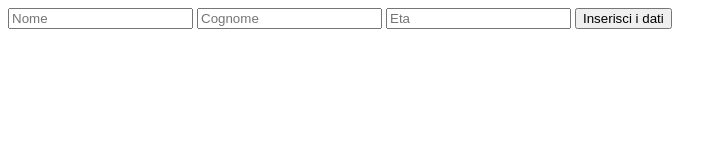
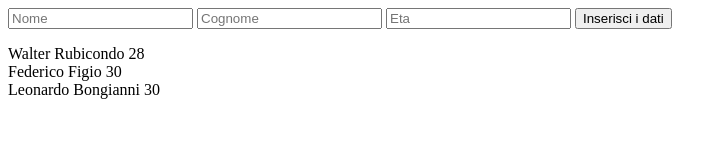
Before and after one commit to roy-naim/js-oggetti-studenti, a plain HTML site: page index.html in a window 1280 px wide. Both pictures are taken after a click on the button "Inserisci i dati". Shown: the whole page, without its empty margins (0-727 px from the left). Drawn offline with nearby package versions, Linux system fonts and the light colour scheme.

Commit message:
esercizio completato
bonus (manca css)

```diff
--- a/index.html
+++ b/index.html
@@ -12,6 +12,8 @@
   <input id="eta" type="text" name="eta" value="" placeholder="Eta">
 
   <button id="add">Inserisci i dati</button>
+
+  <p id="stampa"></p>
 <script src="https://code.jquery.com/jquery-3.6.0.js" integrity="sha256-H+K7U5CnXl1h5ywQfKtSj8PCmoN9aaq30gDh27Xc0jk=" crossorigin="anonymous"></script>
 <script src="./main.js" charset="utf-8"></script>
 </body>
--- a/main.js
+++ b/main.js
@@ -43,9 +43,12 @@ $(document).ready(function(){
       eta: eta,
     }
     studenti.push(studente);
+    for (var key in studenti) {
+      $('#stampa').append(studenti[key].nome + ' ' + studenti[key].cognome +  ' ' + studenti[key].eta + '<br>');
+    }
   });
 
   console.log(studenti);
 
-  // var lista = ['Walter', 'Federico', 'Leonardo'];
+
 })
```
